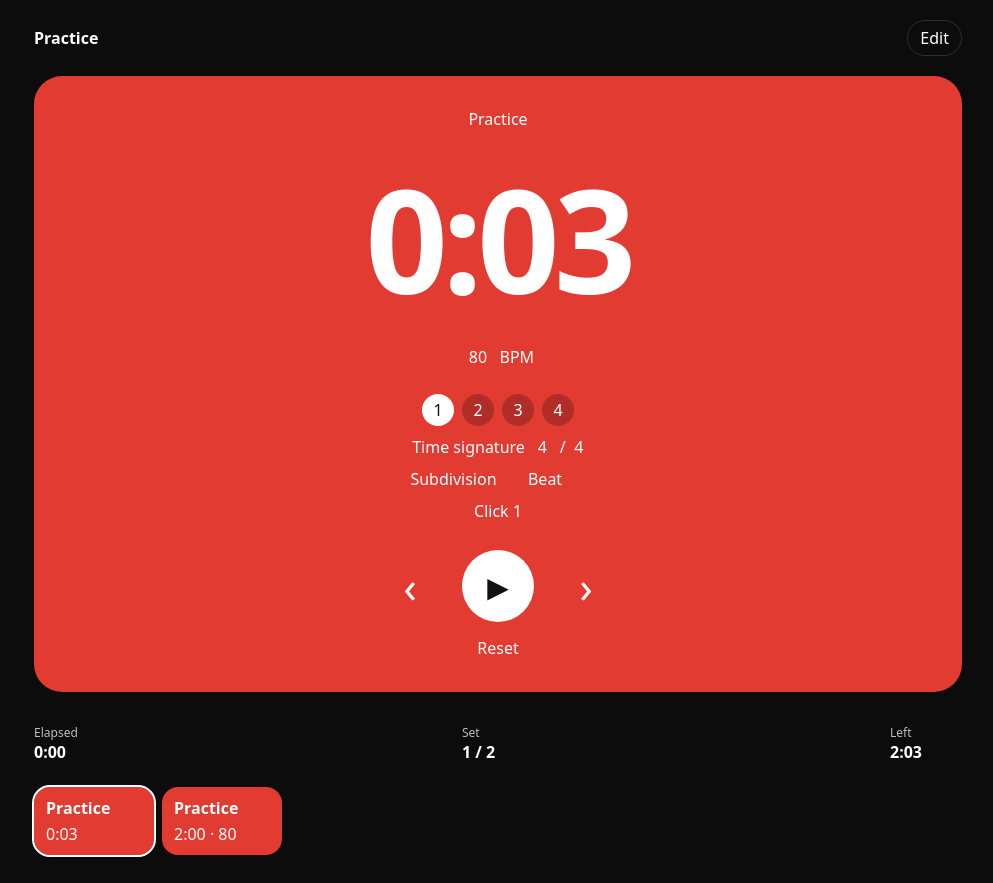
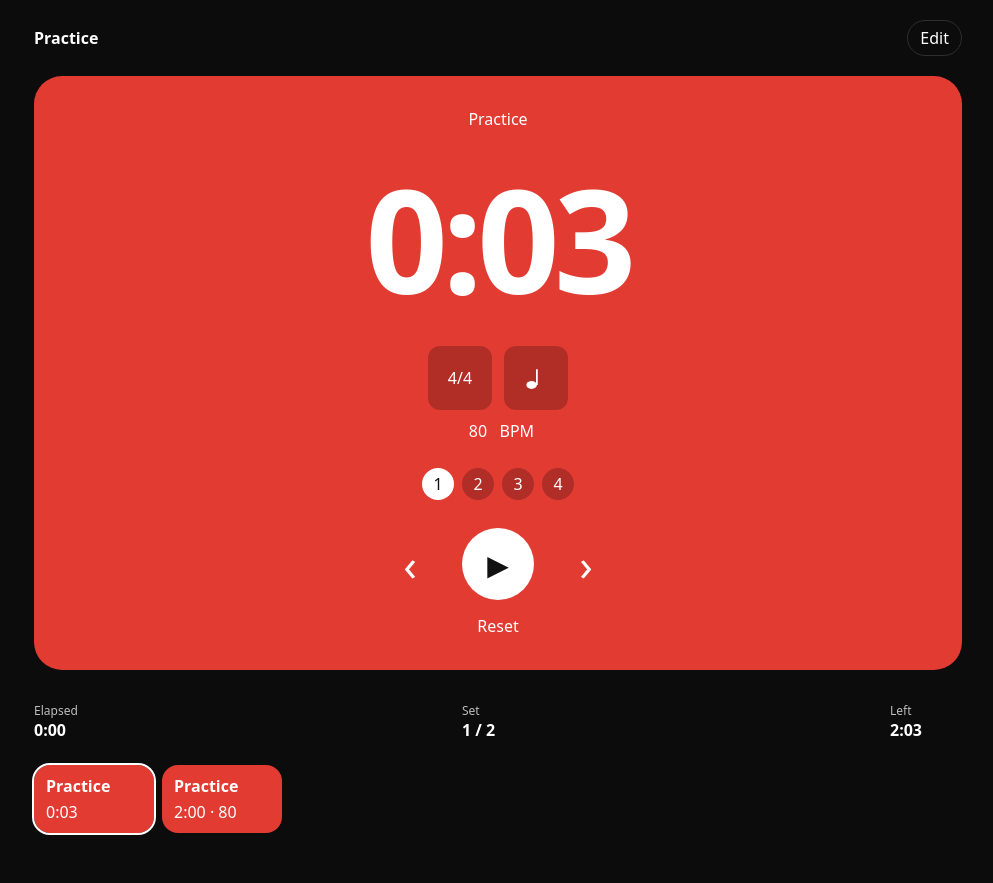
Before and after one commit to bycarlosgamez/metronome, a React (Vite) app: page / in a window 1280 px wide. Shown: the whole page, without its empty margins (142-1135 px from the left). After the commit the page ends 861 px from the top, so only its background shows below. Built offline with nearby package versions, Linux system fonts and the light colour scheme.

Commit message:
Pick the time signature and subdivision from two stage buttons.

```diff
--- /dev/null
+++ b/src/NoteIcon.tsx
@@ -0,0 +1,27 @@
+import type { Subdivision } from "./types"
+
+const mark: Record<Subdivision, string> = {
+  quarter: "",
+  eighth: "",
+  triplet: "3",
+  sixteenth: "",
+  quintuplet: "5",
+  sextuplet: "6",
+}
+
+export function NoteIcon(props: { subdivision: Subdivision }) {
+  const flags = props.subdivision === "quarter" ? 0 : props.subdivision === "sixteenth" ? 2 : 1
+  return (
+    <svg aria-hidden="true" viewBox="0 0 32 32" width="28" height="28">
+      <ellipse cx="11" cy="24" rx="6" ry="4.5" fill="currentColor" />
+      <rect x="16" y="6" width="2" height="18" fill="currentColor" />
+      {flags > 0 && <path d="M18 6c6 2 8 6 8 8-4-1-8-1-8 2V6z" fill="currentColor" />}
+      {flags > 1 && <path d="M18 11c6 2 8 6 8 8-4-1-8-1-8 2V11z" fill="currentColor" />}
+      {mark[props.subdivision] && (
+        <text x="22" y="30" fontSize="11" fontFamily="system-ui, sans-serif" fill="currentColor">
+          {mark[props.subdivision]}
+        </text>
+      )}
+    </svg>
+  )
+}
--- a/src/Practice.tsx
+++ b/src/Practice.tsx
@@ -3,7 +3,7 @@ import { bpmAt, stepIndexAt, type ClockSnapshot } from "./clock"
 import type { Segment } from "./expandSession"
 import { formatClock, formatDuration, parseDuration } from "./format"
 import { clampSession, sessionTitle } from "./session"
-import { Signature } from "./Signature"
+import { StagePicks } from "./StagePicks"
 import { type Session } from "./types"
 
 type DraftTarget = {
@@ -194,6 +194,7 @@ export function Practice(props: {
         />
         {segment.kind !== "rest" && (
           <>
+            <StagePicks session={props.session} onChange={(next) => props.onChange(clampSession(next))} />
             <p className="stage-meta">
               <input
                 aria-label="BPM"
@@ -226,10 +227,6 @@ export function Practice(props: {
                 )
               })}
             </div>
-            <Signature
-              session={props.session}
-              onChange={(next) => props.onChange(clampSession(next))}
-            />
           </>
         )}
         {segment.kind === "rest" && nextPlay && (
--- /dev/null
+++ b/src/StagePicks.tsx
@@ -0,0 +1,101 @@
+import { useEffect, useRef, useState } from "react"
+import { SUBDIVISION_SLOTS } from "./session"
+import { NoteIcon } from "./NoteIcon"
+import { BEATS, NOTES, SUBDIVISIONS, type Session, type Subdivision } from "./types"
+
+const names: Record<Subdivision, string> = {
+  quarter: "Quarter",
+  eighth: "Eighth",
+  triplet: "Triplet",
+  sixteenth: "Sixteenth",
+  quintuplet: "Quintuplet",
+  sextuplet: "Sextuplet",
+}
+
+export function StagePicks(props: { session: Session; onChange(session: Session): void }) {
+  const [open, setOpen] = useState<"meter" | "subdivision" | null>(null)
+  const rootRef = useRef<HTMLDivElement>(null)
+  const [beats, note] = props.session.meter.split("/")
+  const pending = useRef({ beats, note })
+  const seenMeter = useRef(props.session.meter)
+  if (seenMeter.current !== props.session.meter) {
+    seenMeter.current = props.session.meter
+    pending.current = { beats, note }
+  }
+
+  useEffect(() => {
+    if (!open) return
+    function onPointer(event: PointerEvent) {
+      if (!rootRef.current?.contains(event.target as Node)) setOpen(null)
+    }
+    function onKey(event: KeyboardEvent) {
+      if (event.key === "Escape") setOpen(null)
+    }
+    document.addEventListener("pointerdown", onPointer)
+    document.addEventListener("keydown", onKey)
+    return () => {
+      document.removeEventListener("pointerdown", onPointer)
+      document.removeEventListener("keydown", onKey)
+    }
+  }, [open])
+
+  function chooseMeter(nextBeats: string, nextNote: string) {
+    pending.current = { beats: nextBeats, note: nextNote }
+    props.onChange({ ...props.session, meter: `${nextBeats}/${nextNote}` })
+  }
+
+  return (
+    <div className="stage-picks" ref={rootRef}>
+      <div className="stage-pick-row">
+        <button
+          type="button"
+          aria-label="Time signature"
+          aria-expanded={open === "meter"}
+          onClick={() => setOpen(open === "meter" ? null : "meter")}
+        >
+          {props.session.meter}
+        </button>
+        <button
+          type="button"
+          aria-label="Subdivision"
+          aria-expanded={open === "subdivision"}
+          onClick={() => setOpen(open === "subdivision" ? null : "subdivision")}
+        >
+          <NoteIcon subdivision={props.session.subdivision} />
+        </button>
+      </div>
+      {open === "meter" && (
+        <div className="stage-panel" role="group" aria-label="Choose time signature">
+          <select aria-label="Beats" value={beats} onChange={(event) => chooseMeter(event.target.value, pending.current.note)}>
+            {BEATS.map((value) => <option key={value} value={value}>{value}</option>)}
+          </select>
+          <span aria-hidden="true">/</span>
+          <select aria-label="Note" value={note} onChange={(event) => chooseMeter(pending.current.beats, event.target.value)}>
+            {NOTES.map((value) => <option key={value} value={value}>{value}</option>)}
+          </select>
+        </div>
+      )}
+      {open === "subdivision" && (
+        <div className="stage-panel" role="group" aria-label="Choose subdivision">
+          {SUBDIVISIONS.map((subdivision) => (
+            <button
+              key={subdivision}
+              type="button"
+              onClick={() => {
+                props.onChange({
+                  ...props.session,
+                  subdivision,
+                  slots: Array.from({ length: SUBDIVISION_SLOTS[subdivision] }, () => props.session.click),
+                })
+                setOpen(null)
+              }}
+            >
+              <NoteIcon subdivision={subdivision} />
+              {names[subdivision]}
+            </button>
+          ))}
+        </div>
+      )}
+    </div>
+  )
+}
--- a/src/app.css
+++ b/src/app.css
@@ -118,3 +118,36 @@ h1 { font-size: 1rem; font-weight: 600; margin: 0; }
   background-size: 12px 12px;
 }
 .stage .slot-row { justify-content: center; }
+.stage-picks { display: flex; flex-direction: column; align-items: center; gap: 8px; }
+.stage-pick-row { display: flex; justify-content: center; gap: 12px; }
+.stage-pick-row > button {
+  width: 64px;
+  height: 64px;
+  border: 0;
+  border-radius: 12px;
+  background: rgba(0, 0, 0, 0.22);
+  color: inherit;
+  font: inherit;
+  display: grid;
+  place-items: center;
+  padding: 0;
+}
+.stage-panel {
+  display: flex;
+  flex-wrap: wrap;
+  justify-content: center;
+  align-items: center;
+  gap: 8px;
+  background: rgba(0, 0, 0, 0.28);
+  border-radius: 12px;
+  padding: 8px;
+}
+.stage-panel button {
+  display: flex;
+  align-items: center;
+  gap: 8px;
+  background: transparent;
+  border: 0;
+  color: inherit;
+}
+.stage select:focus, .stage-pick-row > button:focus { outline: 2px solid currentColor; outline-offset: 6px; border-radius: 8px; }
```
Also changed, not shown: 1 other file (tests, documents, lock files or other folders).
